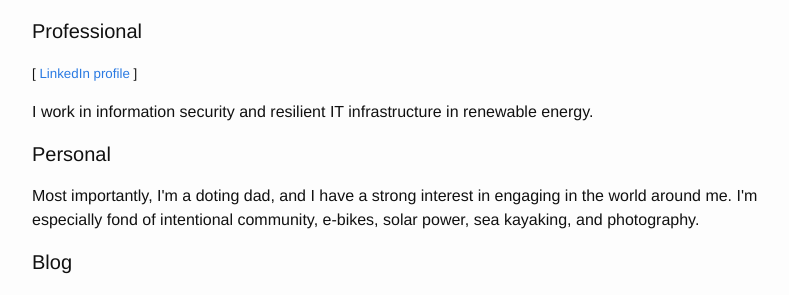
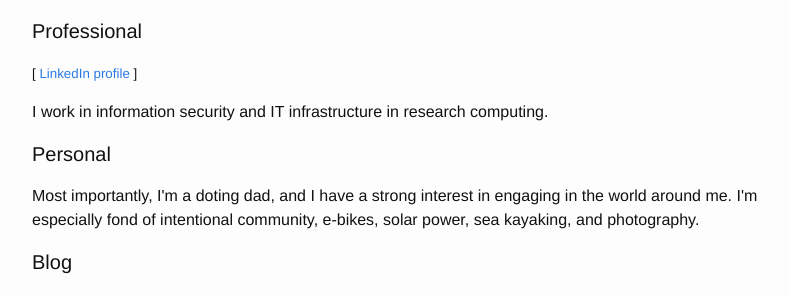
Before and after one commit to gjmf/gjmf.github.io, a Jekyll site: the page built from index.html, in a window 1280 px wide. Shown: the part 430-725 px from the top of the page, without its empty margins (238-1027 px from the left). Built offline with Jekyll 4.4.1, drawn with Linux system fonts in a browser that asks for light colours.

Commit message:
Update index.html
(Changed jobs in 2023)

```diff
--- a/index.html
+++ b/index.html
@@ -23,7 +23,7 @@ layout: default
 </p>
 
         <p>
-	I work in information security and resilient IT infrastructure in renewable energy.
+	I work in information security and IT infrastructure in research computing.
 	</p>
 
 <h3 class="page-heading">Personal</h3>
```
